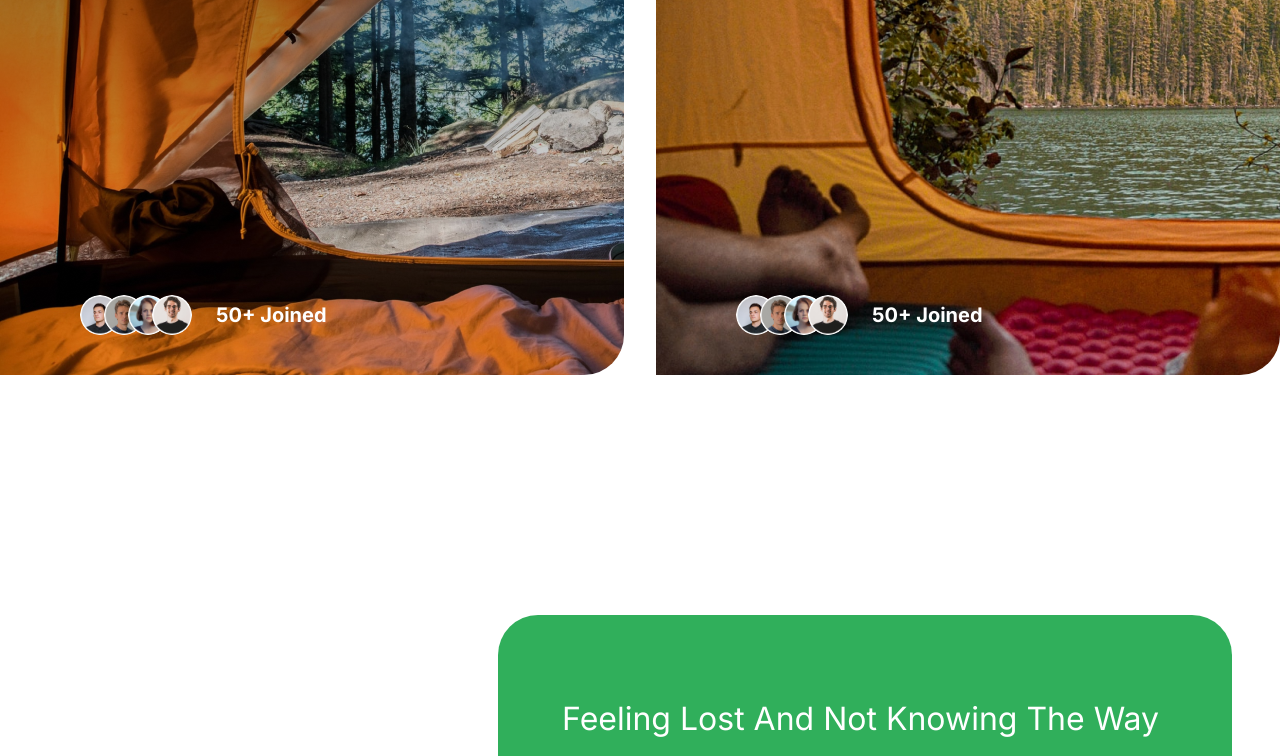
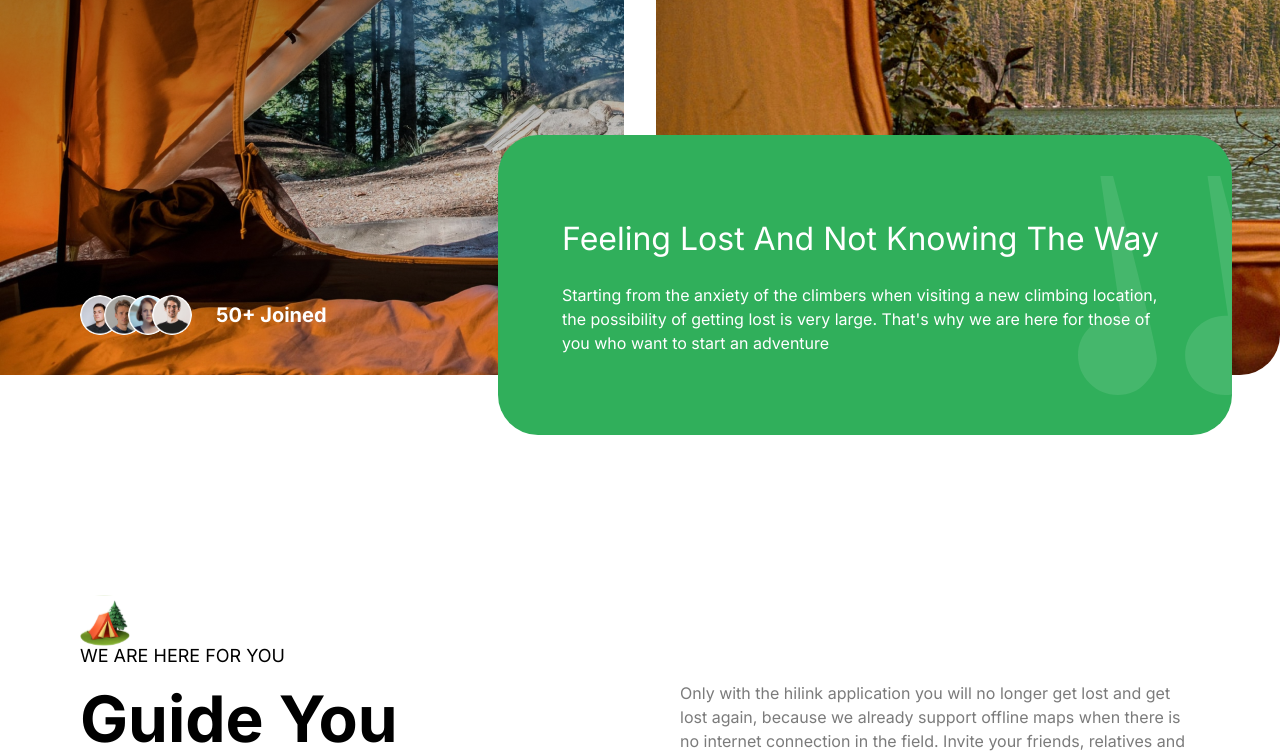
Before and after one commit to Seundave/travel-app, a Next.js app: page / in a window 1280 px wide. Shown: the part 1200-1956 px from the top of the page. Built offline with nearby package versions, Linux system fonts and the light colour scheme.

Commit message:
adjust a camp section css property

```diff
--- a/components/Camp.tsx
+++ b/components/Camp.tsx
@@ -65,7 +65,7 @@ const Camp = () => {
           peopleJoined="50+ Joined"
         />
       </div>
-      <div className="flexEnd mt-10 px-6 lg:mt-60 lg:mr-6">
+      <div className="flexEnd mt-10 px-6 lg:-mt-60 lg:mr-6">
         <div className="bg-green-50 p-8 lg:max-w-[500px] xl:max-w-[734px] xl:rounded-5xl xl:px-16 xl:py-20 relative w-full overflow-hidden rounded-3xl">
           <h2 className="regular-24 md:regular-32 2xl:regular-64 capitalize text-white">
             Feeling Lost <strong />
@@ -77,7 +77,7 @@ const Camp = () => {
             That's why we are here for those of you who want to start an
             adventure
           </p>
-          <Image src="/quote.svg" alt="camp-2" width={186} height={219} className=""/>
+          <Image src="/quote.svg" alt="camp-2" width={186} height={219} className="camp-quote"/>
         </div>
       </div>
     </section>
```
